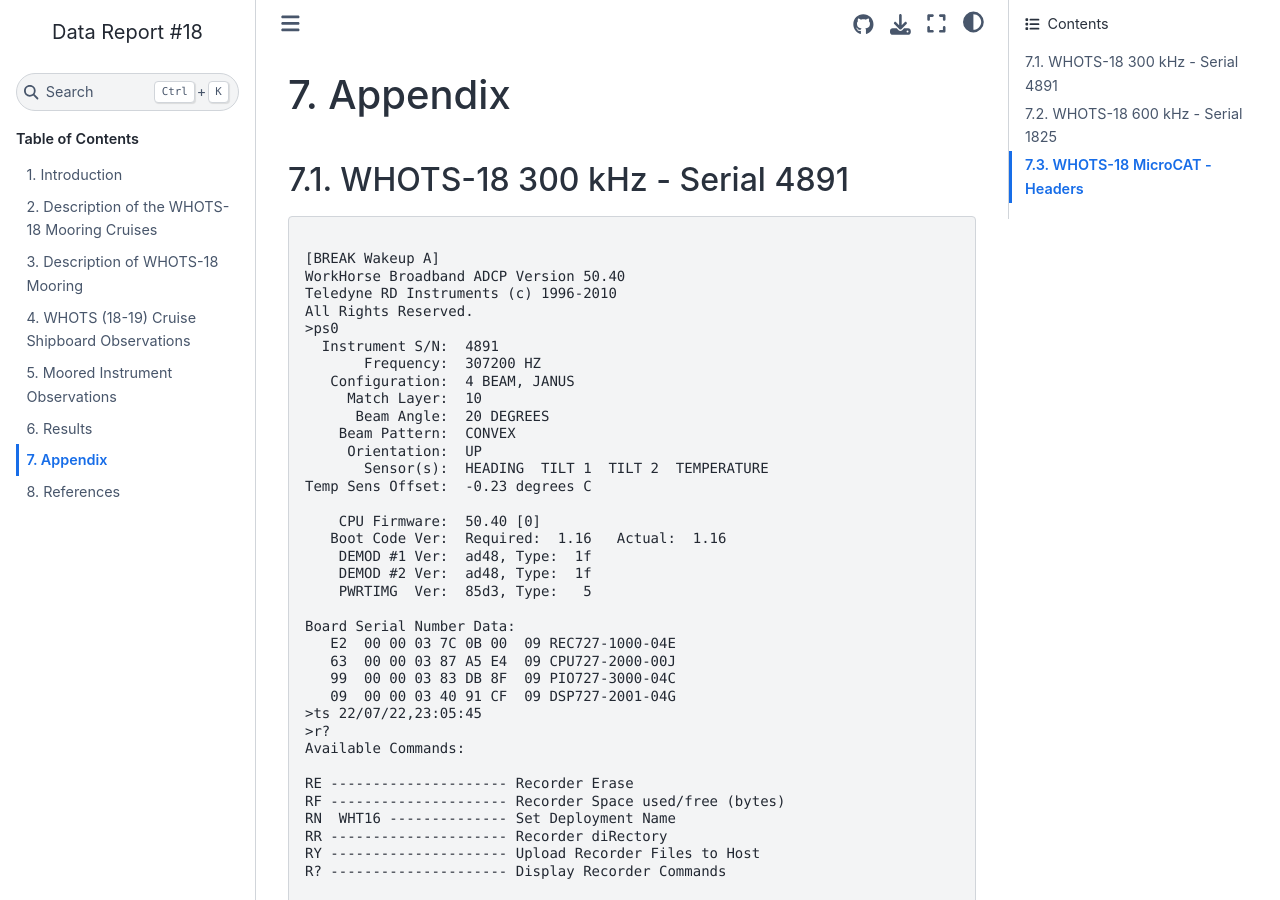
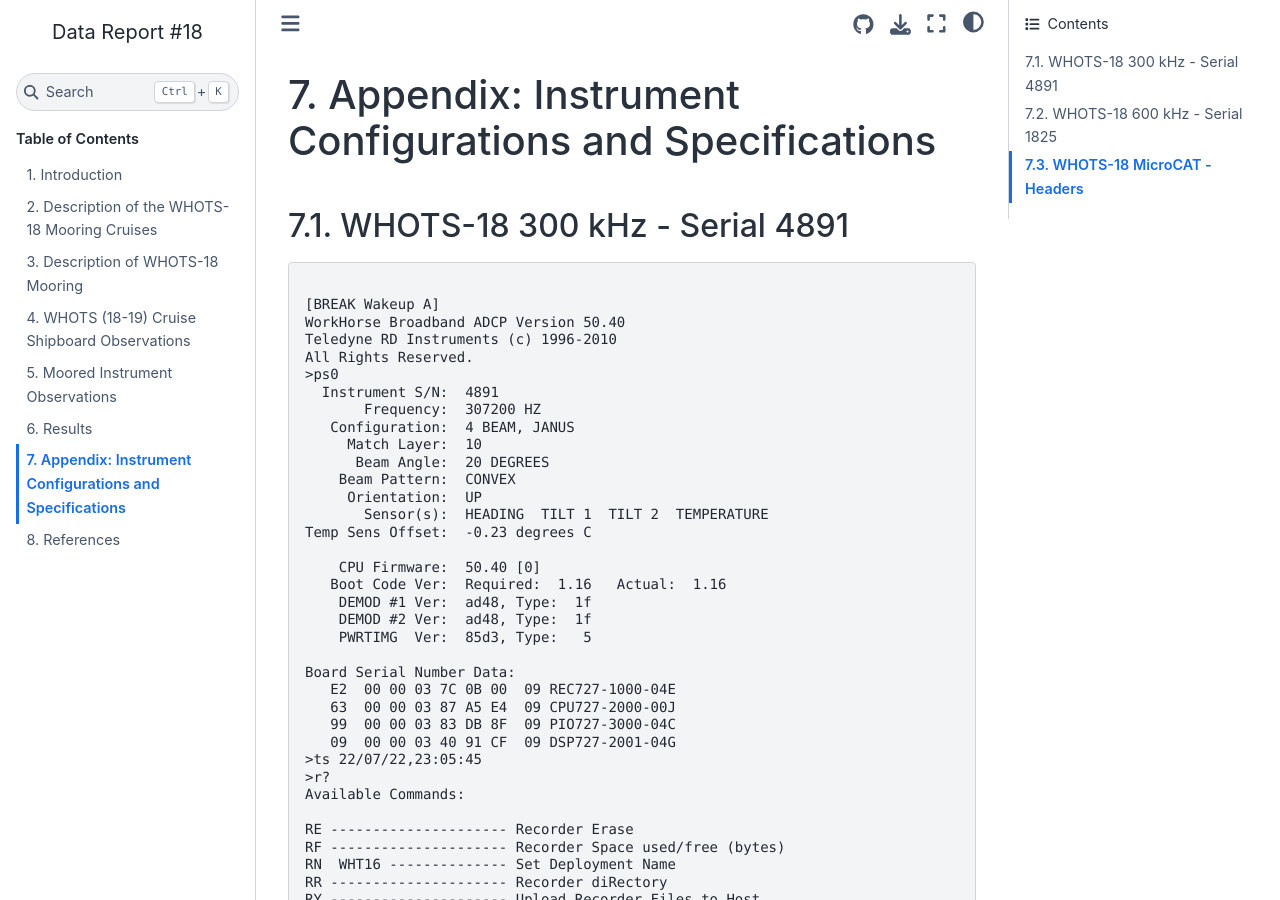
Before and after one commit to fcarvalhopacheco/whots18-data-report, a Sphinx documentation site: the page built from docs/source/appendices.md, in a window 1280 px wide and 900 px high. Built offline with Sphinx 7.4.7 and the Sphinx Book theme 1.1.4, drawn with Linux system fonts in a browser that asks for light colours.

Commit message:
changed appendix title

```diff
--- a/docs/source/appendices.md
+++ b/docs/source/appendices.md
@@ -1,5 +1,4 @@
-# Appendix
-
+# Appendix: Instrument Configurations and Specifications
 
 ## WHOTS-18 300 kHz - Serial 4891
 
```
